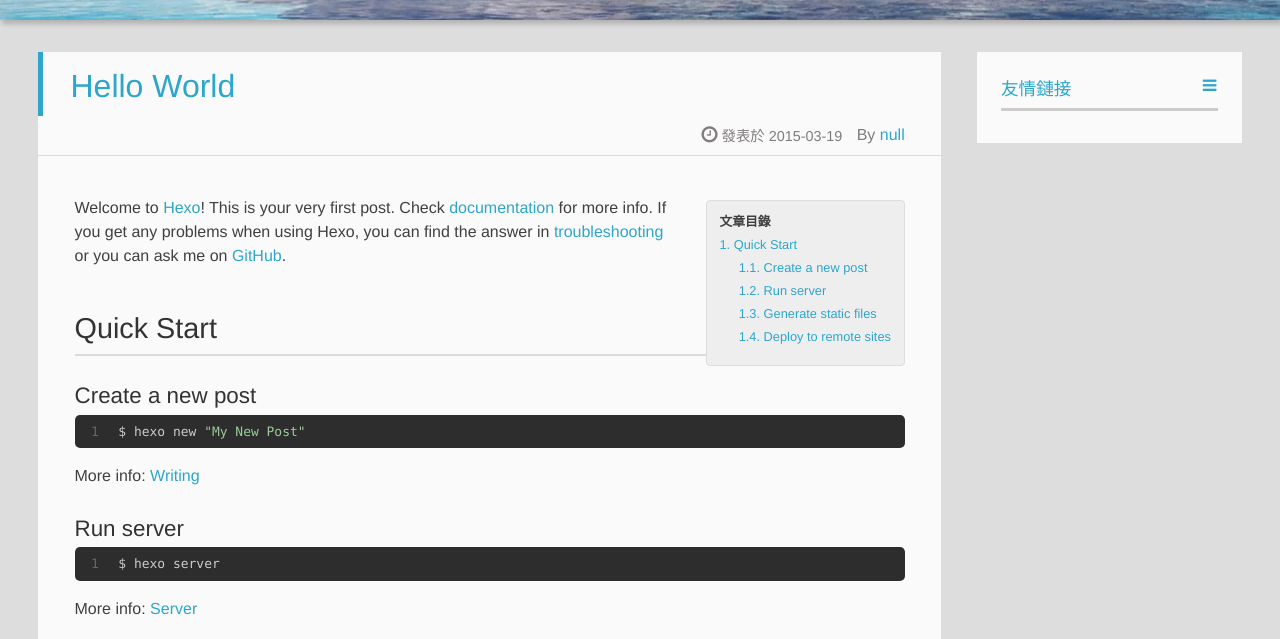
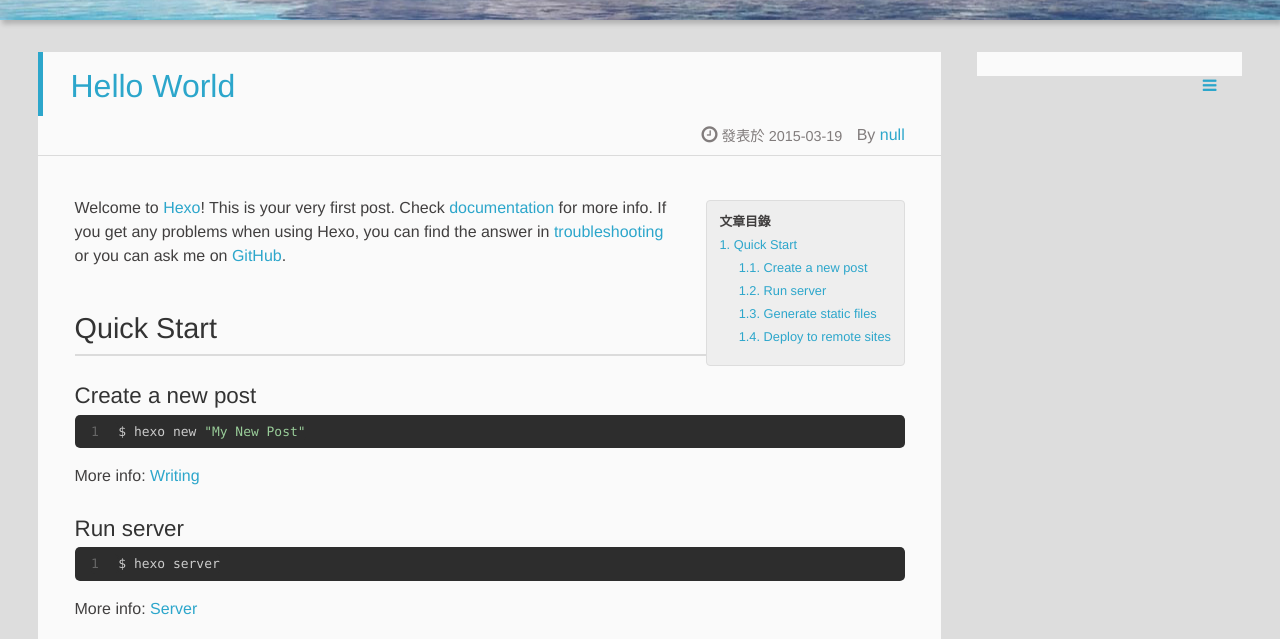
Before and after one commit to hd5970/hd5970.github.io, a plain HTML site: page 2015/03/19/hello-world/index.html in a window 1280 px wide. Shown: the part 161-800 px from the top of the page. Drawn offline with Linux system fonts and the light colour scheme; a script that the page names is missing.

Commit message:
Site updated: 2015-03-19 18:20:29

```diff
--- a/2015/03/19/hello-world/index.html
+++ b/2015/03/19/hello-world/index.html
@@ -153,12 +153,7 @@ Quick">
 
 
 
-  <div class="linkslist">
-  <p class="asidetitle">友情鏈接</p>
-    <ul>
 
-    </ul>
-</div>
 
 
 
```
Also changed, not shown: index.html (+0 -5 lines).
